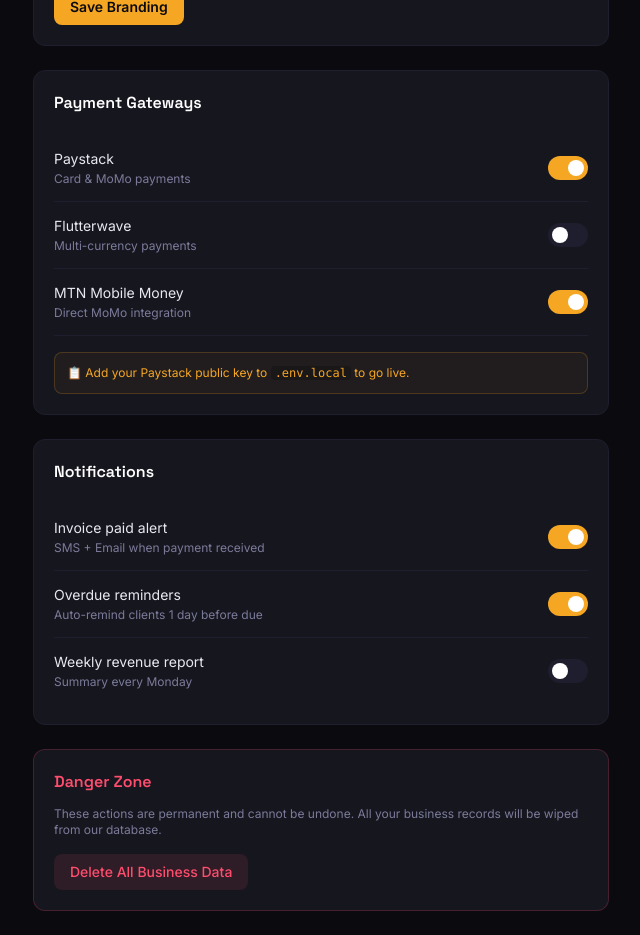
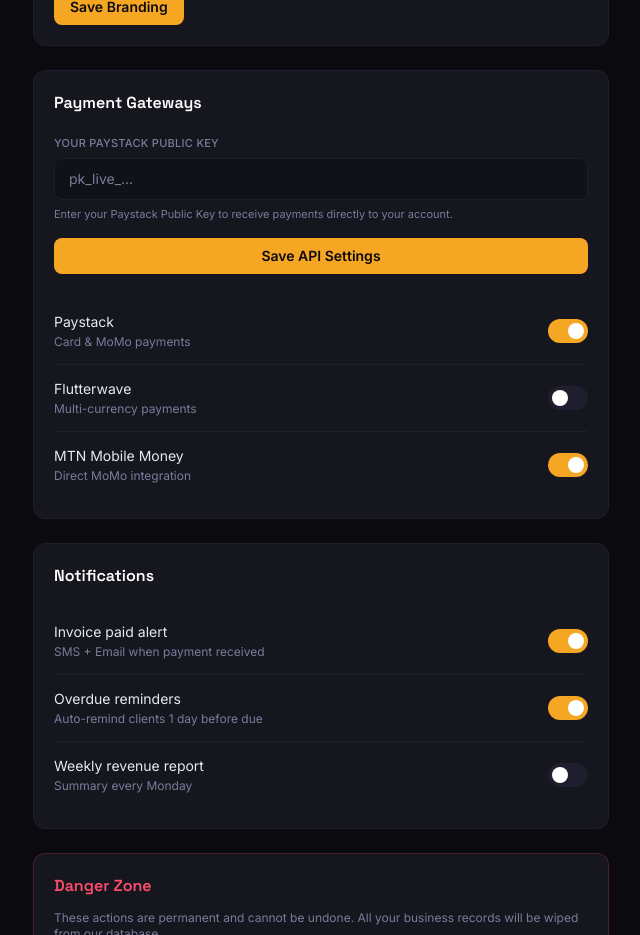
Before and after one commit to yaptech-commits/billflow, a Next.js app: page /settings in a window 1280 px wide. Shown: the part 1320-2255 px from the top of the page, without its empty margins (235-875 px from the left). Built offline with nearby package versions, Linux system fonts and the light colour scheme; no server answers; the database is empty; sample sign-in values are in the browser's storage.

Commit message:
Allow business owners to use their own Paystack API keys for MoMo/Card payments

```diff
--- a/app/(app)/pos/page.tsx
+++ b/app/(app)/pos/page.tsx
@@ -236,11 +236,11 @@ export default function PosPage() {
       setShiftModalOpen(true);
       return;
     }
-    setCharging(true);
-    try {
+
     const items: InvoiceLineItem[] = cart.map(l => ({
       productId: l.productId, productName: l.productName, quantity: l.quantity, unitPrice: l.unitPrice,
     }));
+
     const saleData = {
       userId: user.uid,
       businessId,
@@ -251,6 +251,52 @@ export default function PosPage() {
       discountAmount: discountVal,
     };
 
+    // If online and using Card or MoMo, trigger Paystack if a key is provided
+    if (isOnline && (payMethod === "card" || payMethod === "momo") && profile?.paystackPublicKey) {
+      // @ts-ignore - PaystackPop is loaded via script in public/index.html or similar
+      if (typeof window !== "undefined" && (window as any).PaystackPop) {
+        const handler = (window as any).PaystackPop.setup({
+          key: profile.paystackPublicKey,
+          email: user.email || "customer@billflow.app",
+          amount: Math.round(total * 100), // in pesewas
+          currency: profile.currency || "GHS",
+          callback: async (response: any) => {
+            setCharging(true);
+            try {
+              const result = await createSale({ ...saleData, reference: response.reference });
+              setReceipt({
+                invoiceId: result.invoiceId,
+                amount: result.amount,
+                items: cart,
+                customerName: customerName || "Walk-in Customer",
+                method: payMethod,
+                timestamp: new Date(),
+              });
+              load();
+              setCheckoutOpen(false);
+              setCart([]);
+              toast.success("Payment successful!");
+            } catch (err: any) {
+              toast.error(err.message ?? "Payment succeeded but could not record sale");
+            } finally {
+              setCharging(false);
+            }
+          },
+          onClose: () => {
+            toast.error("Payment window closed");
+          }
+        });
+        handler.openIframe();
+        return;
+      } else {
+        toast.error("Payment gateway is still loading. Please wait a moment.");
+        return;
+      }
+    }
+
+    // Default flow for Cash or Offline
+    setCharging(true);
+    try {
       if (!isOnline) {
         const offlineSale = queueOfflineSale(saleData);
         toast.success("Sale saved offline. Will sync when online.");
--- a/app/(app)/settings/page.tsx
+++ b/app/(app)/settings/page.tsx
@@ -32,6 +32,7 @@ export default function SettingsPage() {
     businessName: "", address: "", phone: "", email: "",
     accentColor: DEFAULT_ACCENT_COLOR, footerNote: "", currency: DEFAULT_CURRENCY,
     taxRate: DEFAULT_TAX_RATE, taxInclusive: false, taxLabel: DEFAULT_TAX_LABEL,
+    paystackPublicKey: "",
   });
   const [logoDataUrl, setLogoDataUrl] = useState<string | undefined>(undefined);
   const [brandLoading, setBrandLoading] = useState(true);
@@ -53,6 +54,7 @@ export default function SettingsPage() {
           taxRate: profile.taxRate ?? DEFAULT_TAX_RATE,
           taxInclusive: profile.taxInclusive ?? false,
           taxLabel: profile.taxLabel ?? DEFAULT_TAX_LABEL,
+          paystackPublicKey: profile.paystackPublicKey ?? "",
         });
         setLogoDataUrl(profile.logoDataUrl);
       }
@@ -282,6 +284,23 @@ export default function SettingsPage() {
       {/* Payment Gateways */}
       <div className="card">
         <h2 className="font-grotesk font-semibold text-white mb-5">Payment Gateways</h2>
+        <div className="space-y-4 mb-6">
+          <div>
+            <label className="label">Your Paystack Public Key</label>
+            <input
+              className="input"
+              type="text"
+              placeholder="pk_live_..."
+              value={brand.paystackPublicKey}
+              onChange={e => setBrand(b => ({ ...b, paystackPublicKey: e.target.value }))}
+            />
+            <p className="text-[11px] text-muted mt-1.5">Enter your Paystack Public Key to receive payments directly to your account.</p>
+          </div>
+          <button className="btn-primary w-full justify-center" onClick={handleSaveBrand} disabled={brandSaving}>
+            {brandSaving ? "Saving..." : "Save API Settings"}
+          </button>
+        </div>
+
         {[
           { key: "paystack", label: "Paystack", sub: "Card & MoMo payments" },
           { key: "flutterwave", label: "Flutterwave", sub: "Multi-currency payments" },
@@ -295,9 +314,6 @@ export default function SettingsPage() {
             <Toggle on={toggles[key as keyof typeof toggles]} onToggle={() => toggle(key as keyof typeof toggles)} />
           </div>
         ))}
-        <div className="mt-4 p-3 bg-gold/5 border border-gold/20 rounded-lg">
-          <p className="text-xs text-gold">📋 Add your Paystack public key to <code className="bg-black/30 px-1 rounded">.env.local</code> to go live.</p>
-        </div>
       </div>
 
       {/* Notifications */}
--- a/app/layout.tsx
+++ b/app/layout.tsx
@@ -3,6 +3,7 @@ import { Inter, Space_Grotesk } from "next/font/google";
 import "./globals.css";
 import { AuthProvider } from "@/lib/auth-context";
 import { Toaster } from "react-hot-toast";
+import Script from "next/script";
 
 const inter = Inter({ subsets: ["latin"], variable: "--font-inter" });
 const grotesk = Space_Grotesk({ subsets: ["latin"], variable: "--font-grotesk" });
@@ -18,6 +19,7 @@ export default function RootLayout({ children }: { children: React.ReactNode })
       <body className="bg-black text-surface antialiased">
         <AuthProvider>
           {children}
+          <Script src="https://js.paystack.co/v1/inline.js" strategy="lazyOnload" />
           <Toaster
             position="bottom-right"
             toastOptions={{
--- a/lib/db.ts
+++ b/lib/db.ts
@@ -214,6 +214,8 @@ export interface BusinessProfile {
   taxInclusive?: boolean;
   /** Label for the tax, e.g. "VAT", "GST", "Sales Tax". Defaults to "VAT". */
   taxLabel?: string;
+  /** Custom Paystack Public Key for this business. */
+  paystackPublicKey?: string;
   nextInvoiceNumber?: number;
   updatedAt?: Timestamp | null;
 }
```
Lines whose indentation alone changed are shown as unchanged.
